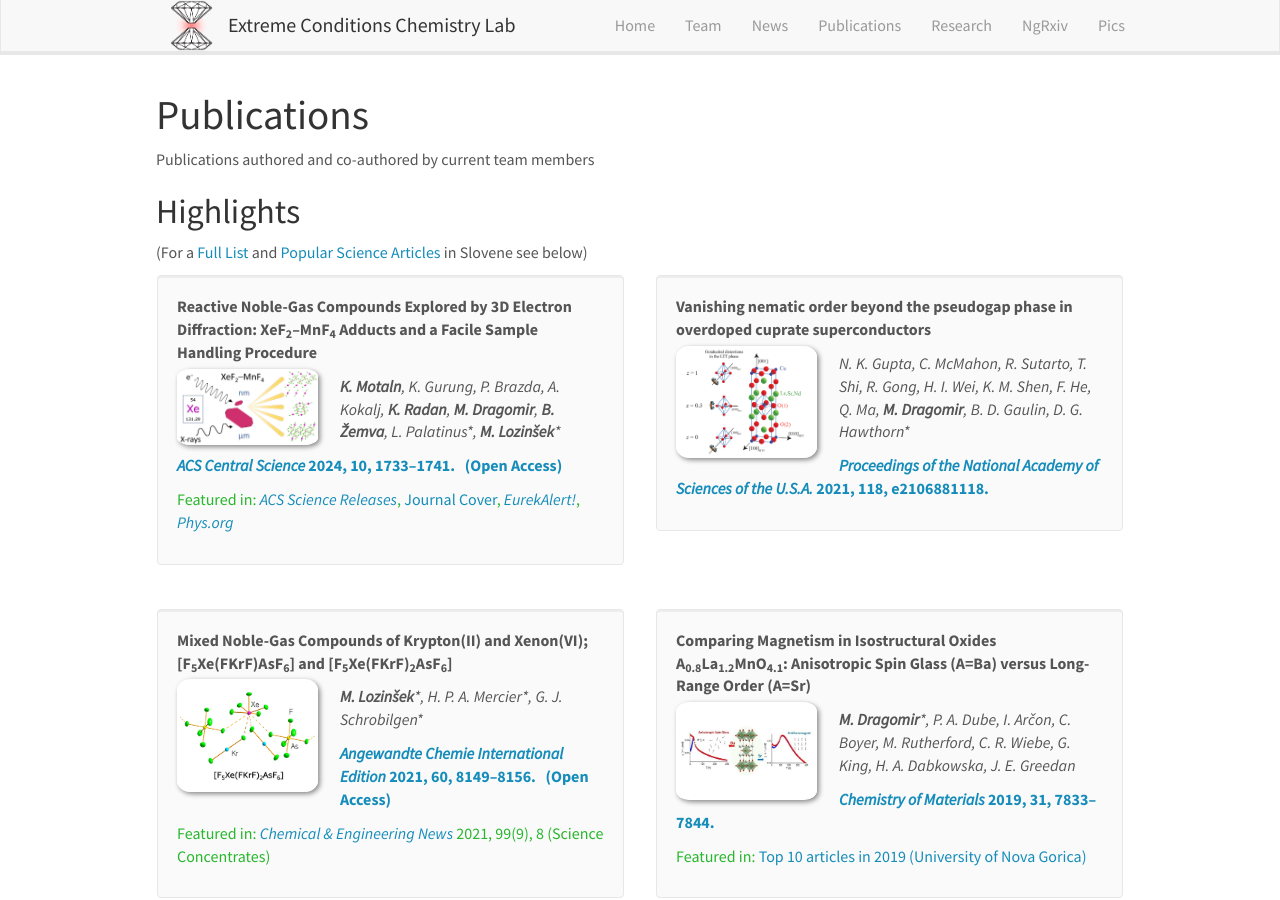
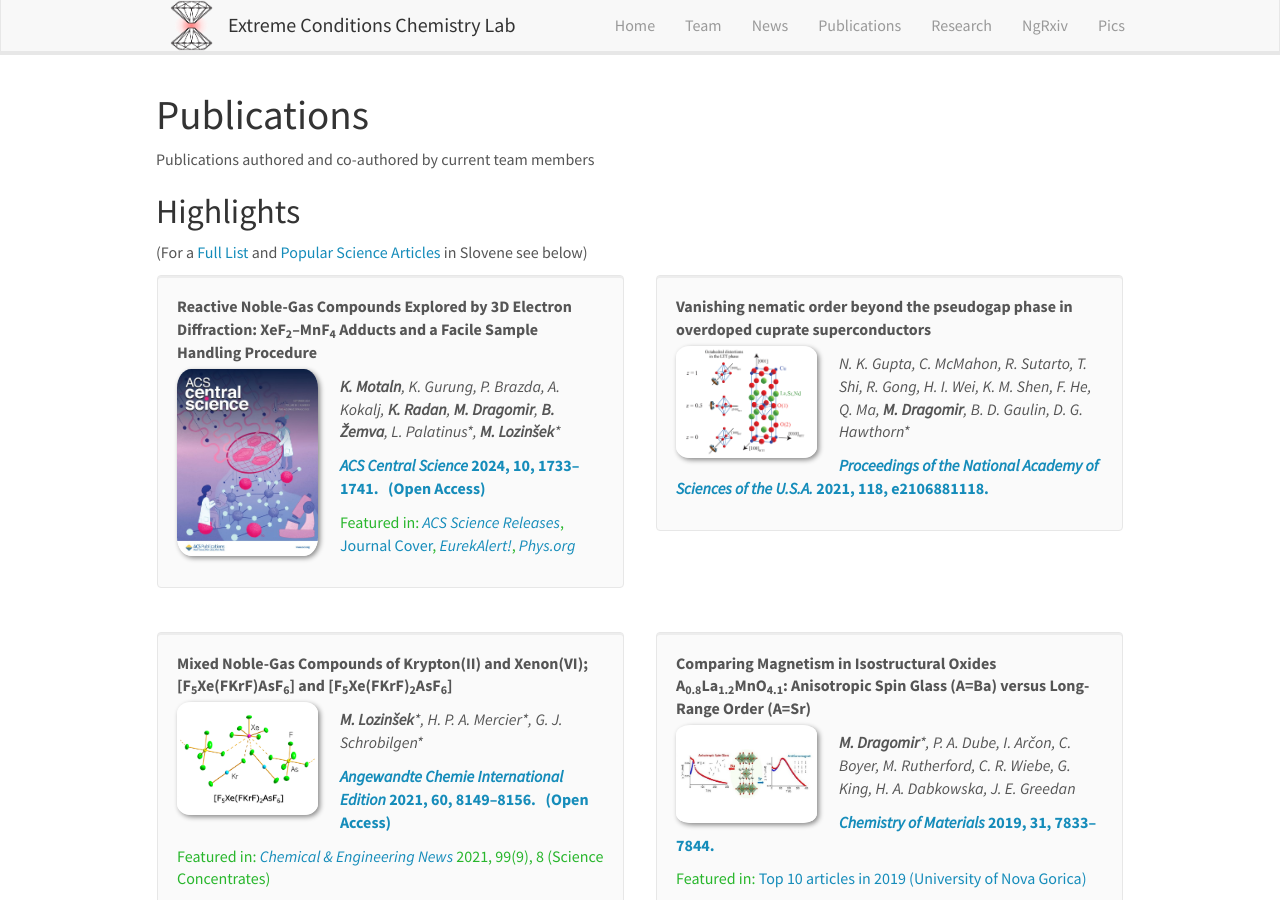
Before and after one commit to eccl-jsi/eccl-jsi.github.io, a Jekyll site: the page built from _pages/publications.md, in a window 1280 px wide and 900 px high. Built offline with Jekyll 4.4.1, drawn with Linux system fonts in a browser that asks for light colours; nearby versions of some CDN libraries.

Commit message:
Update publist.yml

```diff
--- a/_data/publist.yml
+++ b/_data/publist.yml
@@ -3,7 +3,7 @@
   authors: "<b>K. Motaln</b>, K. Gurung, P. Brazda, A. Kokalj, <b>K. Radan</b>, <b>M. Dragomir</b>, <b>B. Žemva</b>, L. Palatinus&#42;, <b>M. Lozinšek</b>*"
   description: ""
   highlight: 1
-  image: ACSCS2024-TOC.jpg
+  image: ACSCS2024-Cover.jpg
   link:
     display: "<i>ACS Central Science</i> 2024, 10, 1733–1741. &nbsp;&nbsp;(Open Access)"
     url: "https://doi.org/10.1021/acscentsci.4c00815"
```
